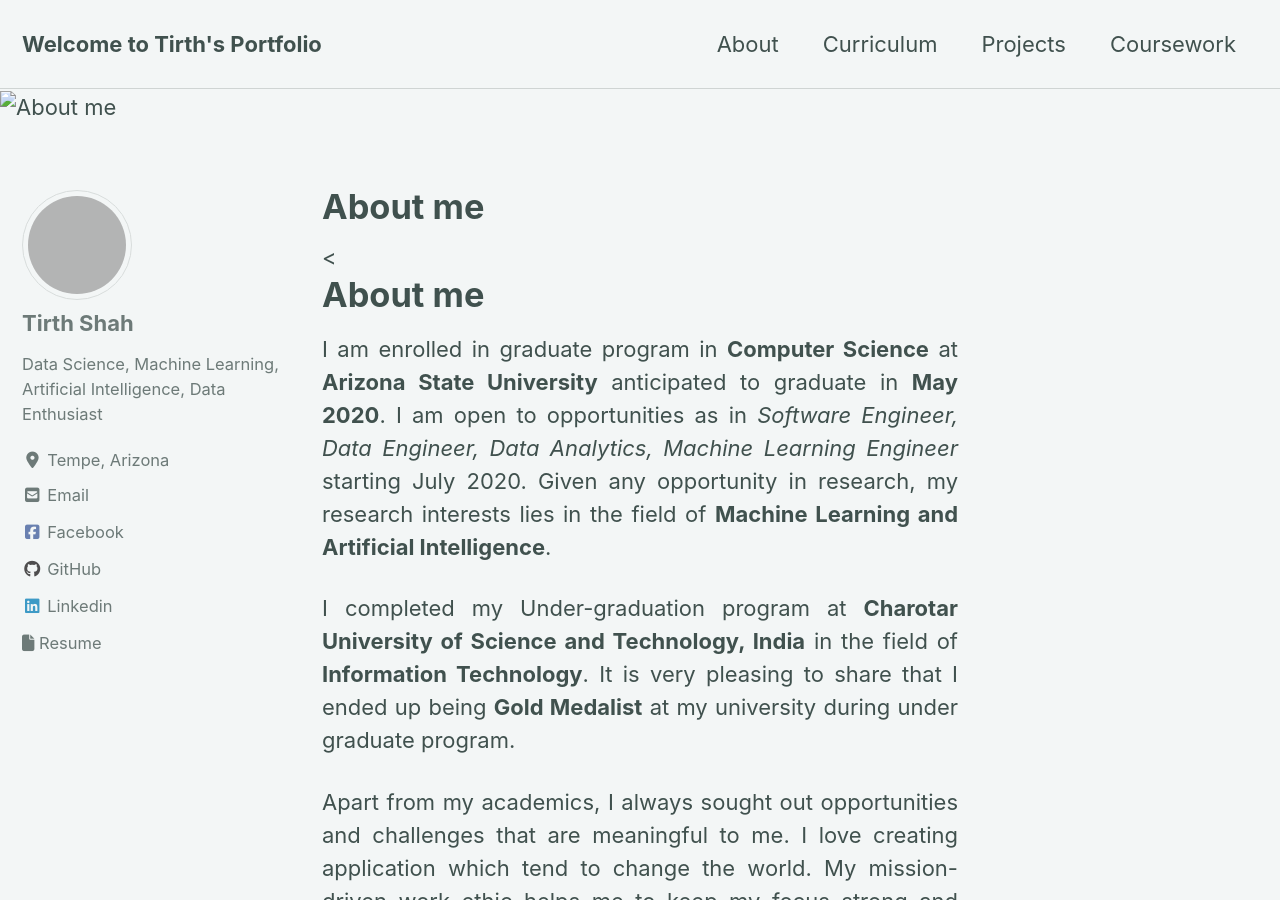
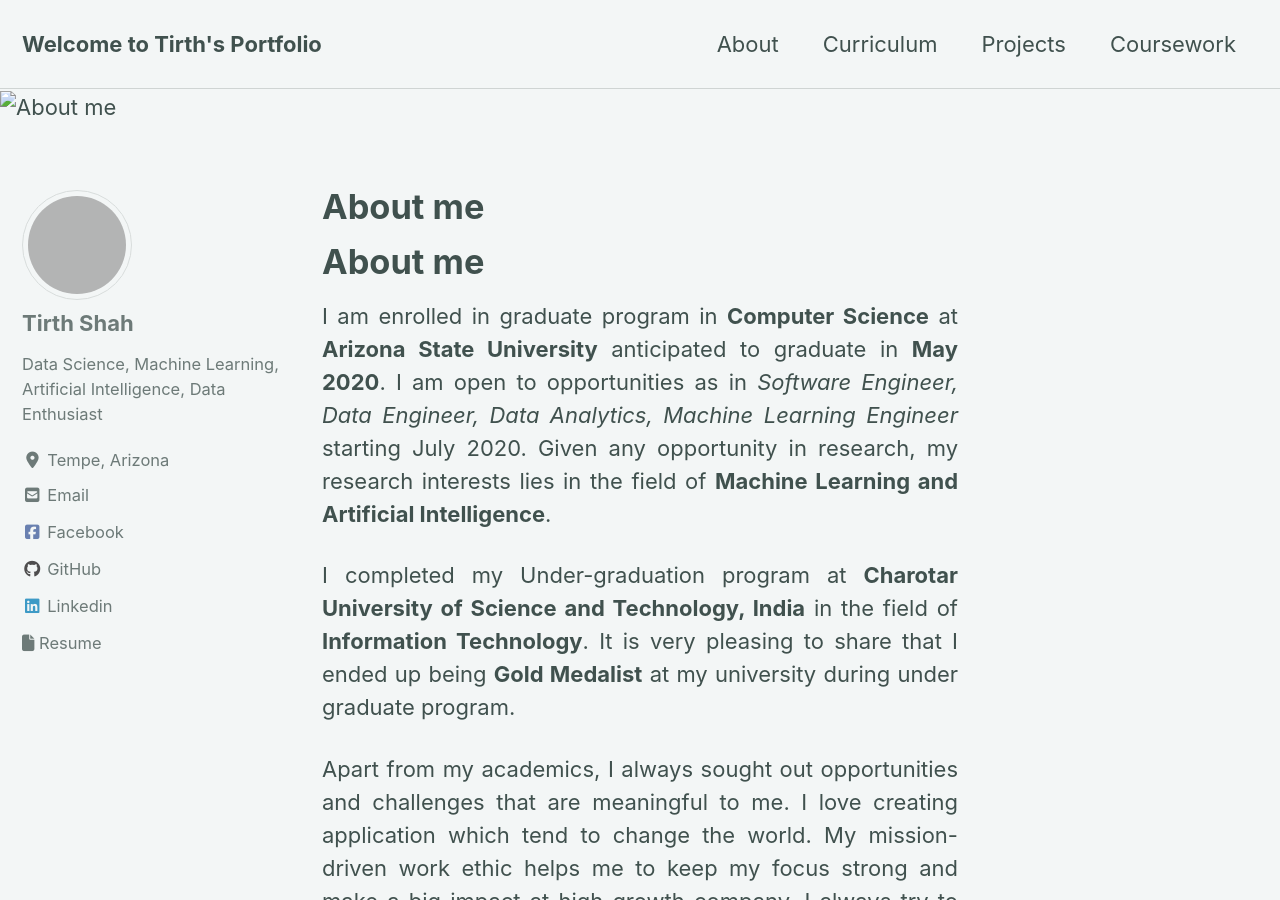
Before and after one commit to TirthShah081296/tirthshah08.github.io, a Jekyll site: the page built from index.md, in a window 1280 px wide and 900 px high. Built offline with Jekyll 4.4.1, drawn with Linux system fonts in a browser that asks for light colours; nearby versions of some CDN libraries; our own code applies the rules of GitHub Pages for plain Markdown files; grey boxes are pictures that could not be loaded.

```diff
--- a/_layouts/single.html
+++ b/_layouts/single.html
@@ -33,7 +33,7 @@
         </header>
       {% endunless %}
 
-      <<div style="text-align:justify">
+      <div style="text-align:justify">
       <section class="page__content" itemprop="text">
         {% if page.toc %}
           <aside class="sidebar__right">
@@ -47,6 +47,8 @@
         {% if page.link %}<div><a href="{{ page.link }}" class="btn btn--primary">{{ site.data.ui-text[site.locale].ext_link_label | default: "Direct Link" }}</a></div>{% endif %}
       </section>
       </div>
+
+      <div style="text-align:right">
       <footer class="page__meta">
         {% if site.data.ui-text[site.locale].meta_label %}
           <h4 class="page__meta-title">{{ site.data.ui-text[site.locale].meta_label }}</h4>
@@ -58,7 +60,7 @@
           <p class="page__date"><strong><i class="fas fa-fw fa-calendar-alt" aria-hidden="true"></i> {{ site.data.ui-text[site.locale].date_label | default: "Updated:" }}</strong> <time datetime="{{ page.date | date_to_xmlschema }}">{{ page.date | date: "%B %d, %Y" }}</time></p>
         {% endif %}
       </footer>
-
+      </div>
       {% if page.share %}{% include social-share.html %}{% endif %}
 
       {% include post_pagination.html %}
```
